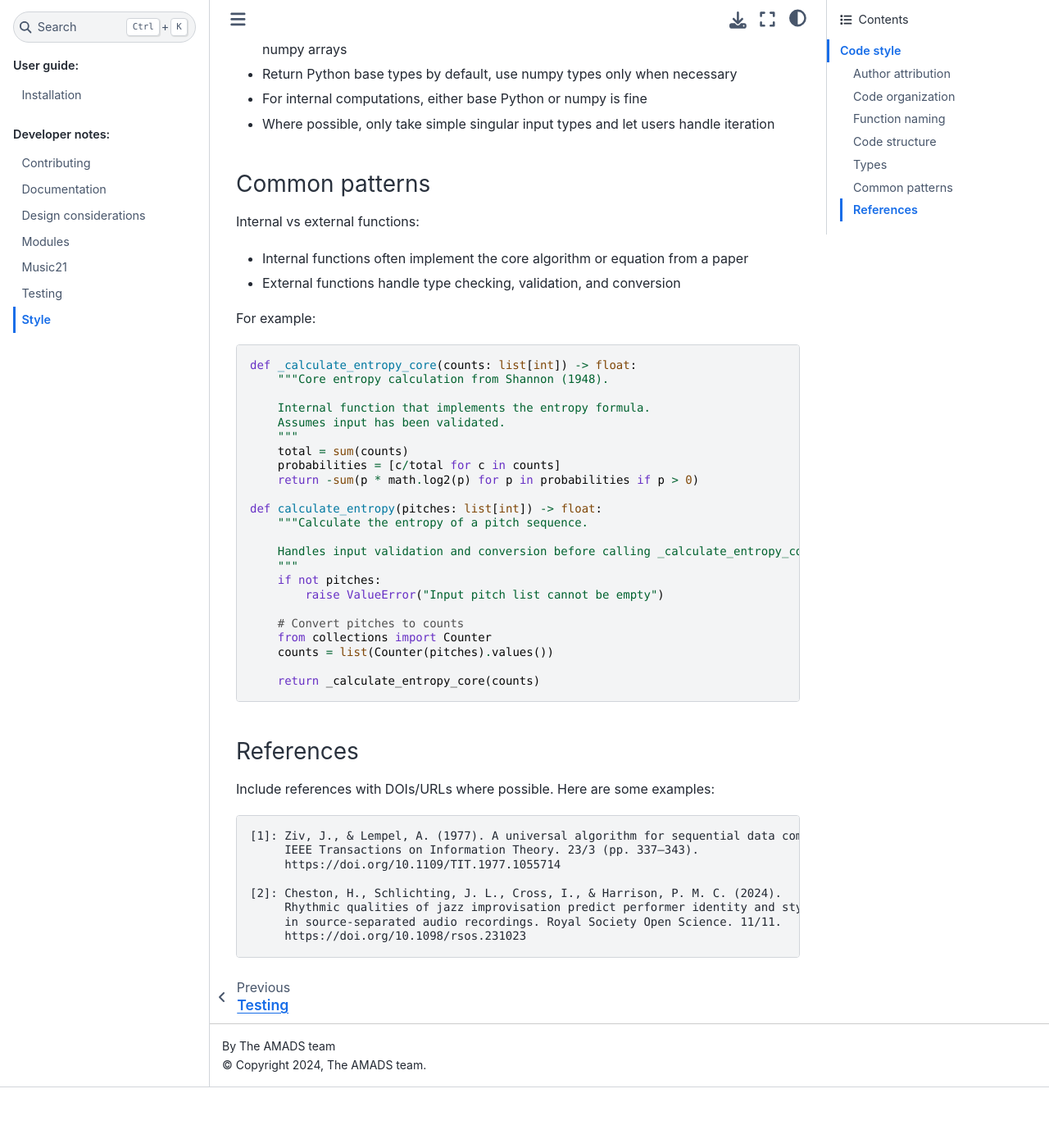
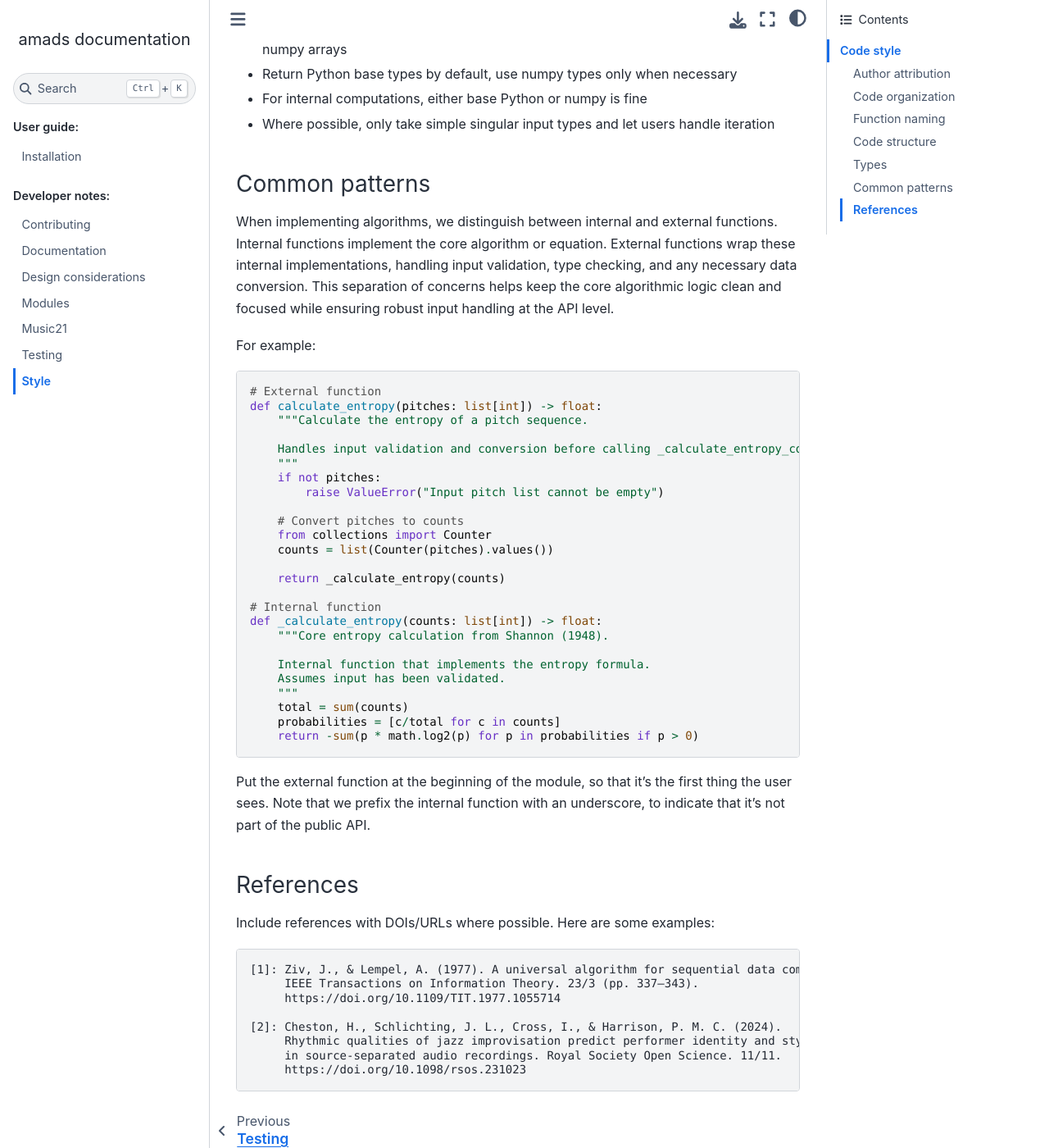
Before and after one commit to sachadavies/amads, a Sphinx documentation site: the page built from docs/developer_notes/style.rst, in a window 1280 px wide and 1400 px high, scrolled down 2937 px. Shown: the whole window at 82% size. Built offline with Sphinx 7.4.7 and the Sphinx Book theme 1.1.4, drawn with Linux system fonts in a browser that asks for light colours; pages that are not in the unit, such as notebooks, are missing from menus; before the commit the page ends 4263 px from its top, so only the background shows below that.

Commit message:
Update style.rst

```diff
--- a/docs/developer_notes/style.rst
+++ b/docs/developer_notes/style.rst
@@ -125,23 +125,14 @@ Types
 Common patterns
 ~~~~~~~~~~~~~~
 
-Internal vs external functions:
-
-- Internal functions often implement the core algorithm or equation from a paper
-- External functions handle type checking, validation, and conversion
+When implementing algorithms, we distinguish between internal and external functions.
+Internal functions implement the core algorithm or equation.
+External functions wrap these internal implementations, handling input validation, type checking, and any necessary data conversion.
+This separation of concerns helps keep the core algorithmic logic clean and focused while ensuring robust input handling at the API level.
 
 For example::
 
-    def _calculate_entropy_core(counts: list[int]) -> float:
-        """Core entropy calculation from Shannon (1948).
-
-        Internal function that implements the entropy formula.
-        Assumes input has been validated.
-        """
-        total = sum(counts)
-        probabilities = [c/total for c in counts]
-        return -sum(p * math.log2(p) for p in probabilities if p > 0)
-
+    # External function
     def calculate_entropy(pitches: list[int]) -> float:
         """Calculate the entropy of a pitch sequence.
 
@@ -154,7 +145,21 @@ For example::
         from collections import Counter
         counts = list(Counter(pitches).values())
 
-        return _calculate_entropy_core(counts)
+        return _calculate_entropy(counts)
+
+    # Internal function
+    def _calculate_entropy(counts: list[int]) -> float:
+        """Core entropy calculation from Shannon (1948).
+
+        Internal function that implements the entropy formula.
+        Assumes input has been validated.
+        """
+        total = sum(counts)
+        probabilities = [c/total for c in counts]
+        return -sum(p * math.log2(p) for p in probabilities if p > 0)
+
+Put the external function at the beginning of the module, so that it's the first thing the user sees.
+Note that we prefix the internal function with an underscore, to indicate that it's not part of the public API.
 
 References
 ~~~~~~~~~~
```
